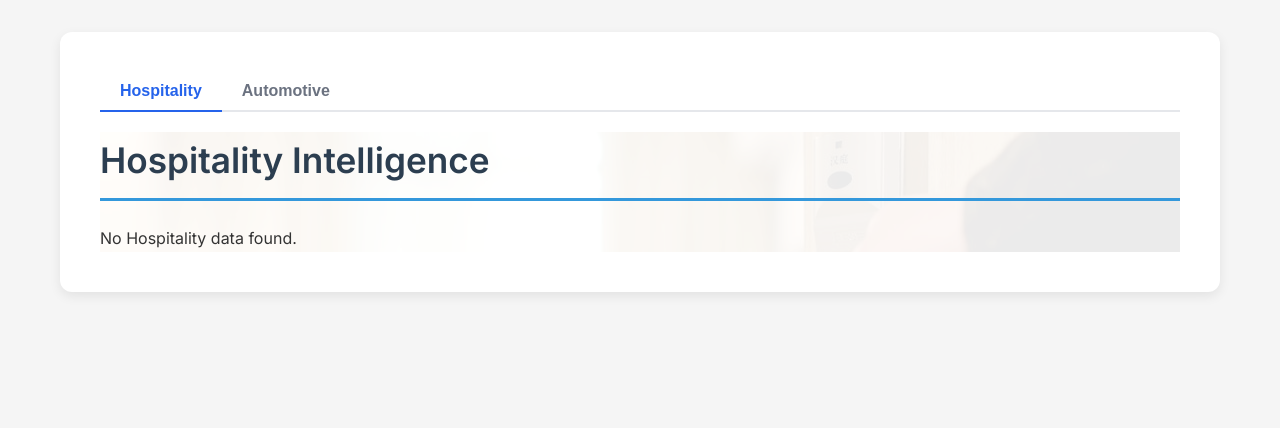
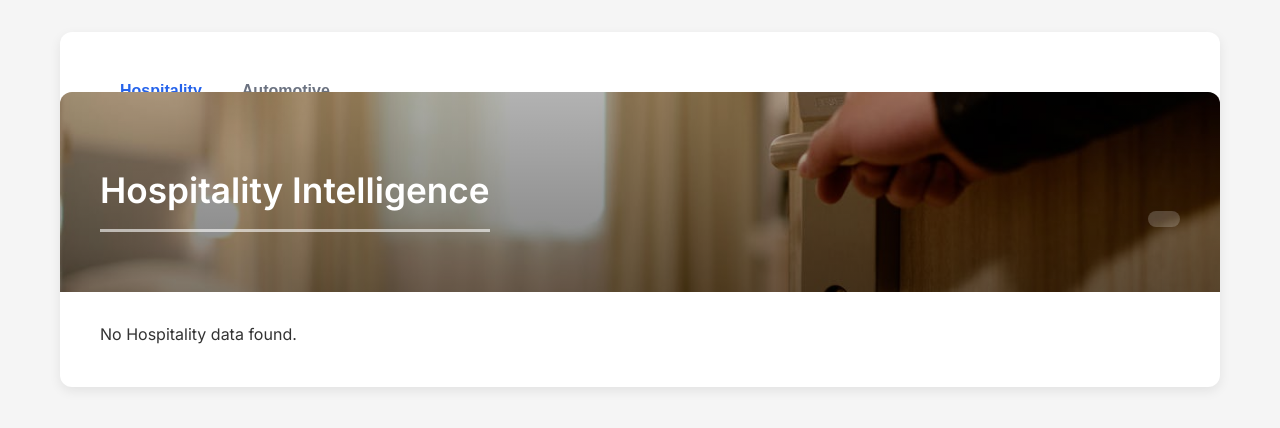
Before and after one commit to lollo408/CLAUDECODE, a Flask app: template templates/index.html in a window 1280 px wide. Shown: the part 64-492 px from the top of the page. Run offline with Flask 3, Linux system fonts and the light colour scheme; the template is opened without the code that fills it, so the values that code supplies are empty; parts of the project's set-up code (start-up, migrations or seed data) failed here and were passed over.

Commit message:
Add prominent background images as decorative headers above tab content
Update CSS to introduce a `.vertical-header` class for background images, apply a linear gradient overlay, and style section titles for improved visual appeal.

Replit-Commit-Author: Agent
Replit-Commit-Session-Id: fbe55c37-26b4-4003-b498-9c1309109c30
Replit-Commit-Checkpoint-Type: full_checkpoint
Replit-Commit-Event-Id: 23283549-91d7-4434-8af1-3b54b8fc1c02
Replit-Commit-Screenshot-Url: https://storage.googleapis.com/screenshot-production-us-central1/19d2999f-c645-40ac-b478-e319ef3657b4/fbe55c37-26b4-4003-b498-9c1309109c30/eHi33Ok

```diff
--- a/static/style.css
+++ b/static/style.css
@@ -224,35 +224,63 @@ hr {
 .tab-content {
     display: none; /* Hidden by default */
     animation: fadeEffect 0.5s;
-    background-size: cover;
-    background-position: center;
-    background-attachment: fixed;
     position: relative;
 }
 
-.tab-content::before {
+.vertical-header {
+    background-size: cover;
+    background-position: center;
+    padding: 60px 40px;
+    margin: -40px -40px 30px -40px;
+    position: relative;
+    border-radius: 12px 12px 0 0;
+    min-height: 200px;
+    display: flex;
+    align-items: flex-end;
+}
+
+.vertical-header::before {
     content: '';
     position: absolute;
     top: 0;
     left: 0;
     right: 0;
     bottom: 0;
-    background: rgba(255, 255, 255, 0.92);
+    background: linear-gradient(180deg, rgba(0,0,0,0.3) 0%, rgba(0,0,0,0.5) 100%);
     z-index: 1;
+    border-radius: 12px 12px 0 0;
 }
 
-.tab-content > * {
+.vertical-header h2 {
     position: relative;
     z-index: 2;
+    color: white;
+    border-bottom: 3px solid rgba(255, 255, 255, 0.6);
+    margin-bottom: 0;
+}
+
+.live-badge {
+    position: relative;
+    z-index: 2;
+    background: rgba(255, 255, 255, 0.2);
+    color: white;
+    padding: 8px 16px;
+    border-radius: 20px;
+    font-size: 0.9rem;
+    margin-left: auto;
+    margin-bottom: 5px;
 }
 
 /* Make the first tab visible by default */
 #Hospitality {
     display: block;
+}
+
+#Hospitality .vertical-header {
     background-image: url('/static/pexels-pixabay-271639%20(1).jpg');
 }
 
-#Automotive {
+#Automotive .vertical-header {
     background-image: url('/static/pexels-impact-dog-crates-1789722873-28468161.jpg');
 }
 
```
